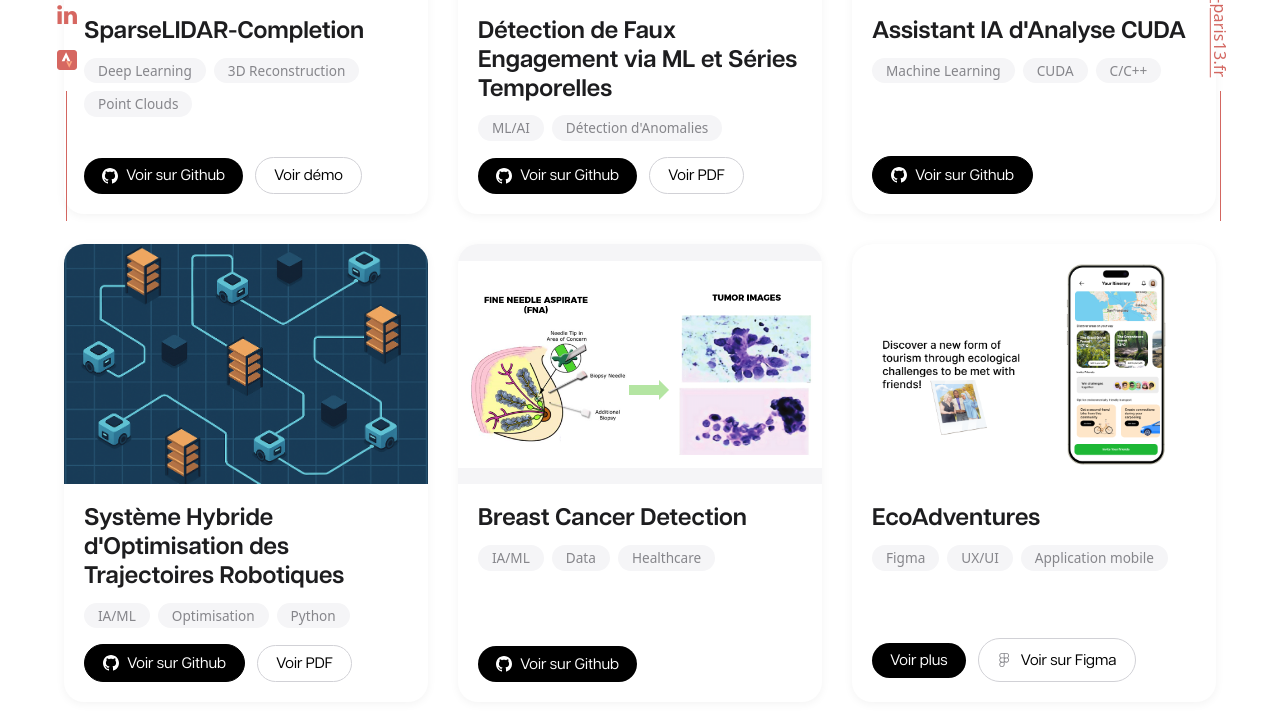
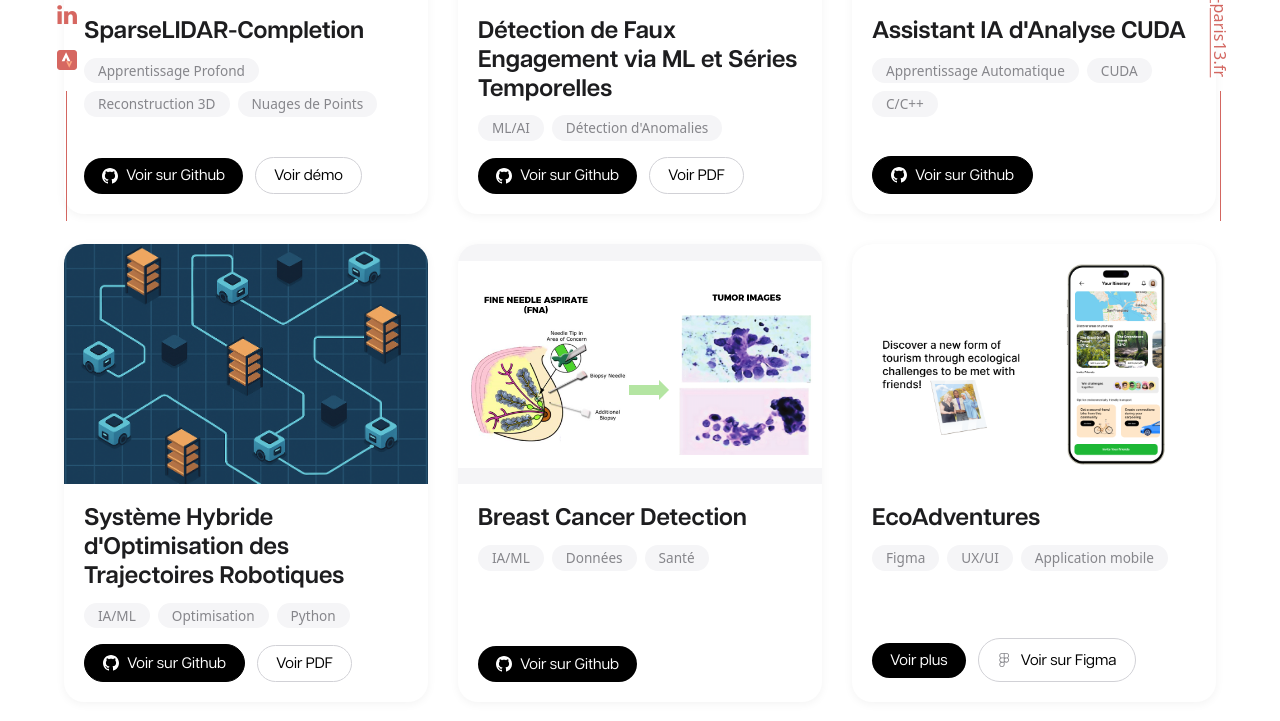
Before and after one commit to I2S9/my-portfolio, a plain HTML site: page projects-fr.html in a window 1280 px wide. Shown: the part 579-1300 px from the top of the page. Drawn offline with nearby package versions, Linux system fonts and the light colour scheme; a web font is replaced by a local one.

Commit message:
Translate project tags to French

```diff
--- a/projects-fr.html
+++ b/projects-fr.html
@@ -463,9 +463,9 @@
             <div class="project-info">
               <h3 class="project-title">SparseLIDAR-Completion</h3>
               <div class="project-tags">
-                <span class="project-tag">Deep Learning</span>
-                <span class="project-tag">3D Reconstruction</span>
-                <span class="project-tag">Point Clouds</span>
+                <span class="project-tag">Apprentissage Profond</span>
+                <span class="project-tag">Reconstruction 3D</span>
+                <span class="project-tag">Nuages de Points</span>
               </div>
               <div class="project-buttons">
                 <a href="https://github.com/I2S9/SparseLIDAR-Completion" class="project-button" target="_blank">
@@ -512,7 +512,7 @@
             <div class="project-info">
               <h3 class="project-title">Assistant IA d'Analyse CUDA</h3>
               <div class="project-tags">
-                <span class="project-tag">Machine Learning</span>
+                <span class="project-tag">Apprentissage Automatique</span>
                 <span class="project-tag">CUDA</span>
                 <span class="project-tag">C/C++</span>
               </div>
@@ -562,8 +562,8 @@
               <h3 class="project-title">Breast Cancer Detection</h3>
               <div class="project-tags">
                 <span class="project-tag">IA/ML</span>
-                <span class="project-tag">Data</span>
-                <span class="project-tag">Healthcare</span>
+                <span class="project-tag">Données</span>
+                <span class="project-tag">Santé</span>
               </div>
               <div class="project-buttons">
                 <a href="https://github.com/I2S9/Breast-cancer-detection?tab=readme-ov-file" class="project-button" target="_blank">
@@ -609,7 +609,7 @@
               <h3 class="project-title">Fashion Classification</h3>
               <div class="project-tags">
                 <span class="project-tag">IA/ML</span>
-                <span class="project-tag">Data</span>
+                <span class="project-tag">Données</span>
                 <span class="project-tag">Vision par ordinateur</span>
               </div>
               <div class="project-buttons">
@@ -751,7 +751,7 @@
               <h3 class="project-title">Optimisation de tâches</h3>
               <div class="project-tags">
                 <span class="project-tag">Recherche</span>
-                <span class="project-tag">Data</span>
+                <span class="project-tag">Données</span>
                 <span class="project-tag">Optimisation</span>
               </div>
               <div class="project-buttons">
@@ -847,7 +847,7 @@
               <div class="project-tags">
                 <span class="project-tag">Web</span>
                 <span class="project-tag">Next.js</span>
-                <span class="project-tag">Quantum Computing</span>
+                <span class="project-tag">Informatique Quantique</span>
               </div>
               <div class="project-buttons">
                 <a href="https://qubitly.vercel.app/" class="project-button" target="_blank">Voir plus</a>
```
